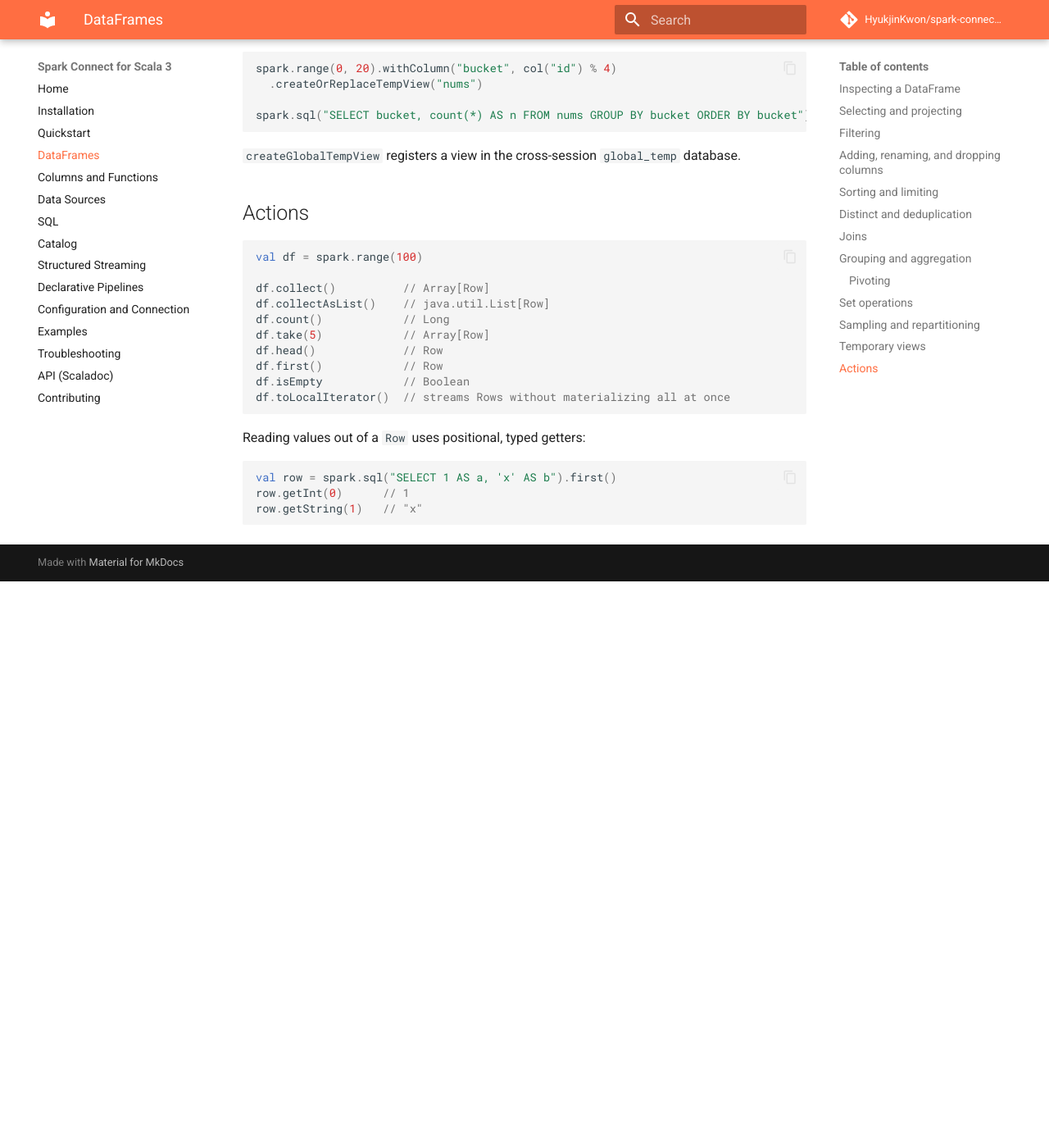
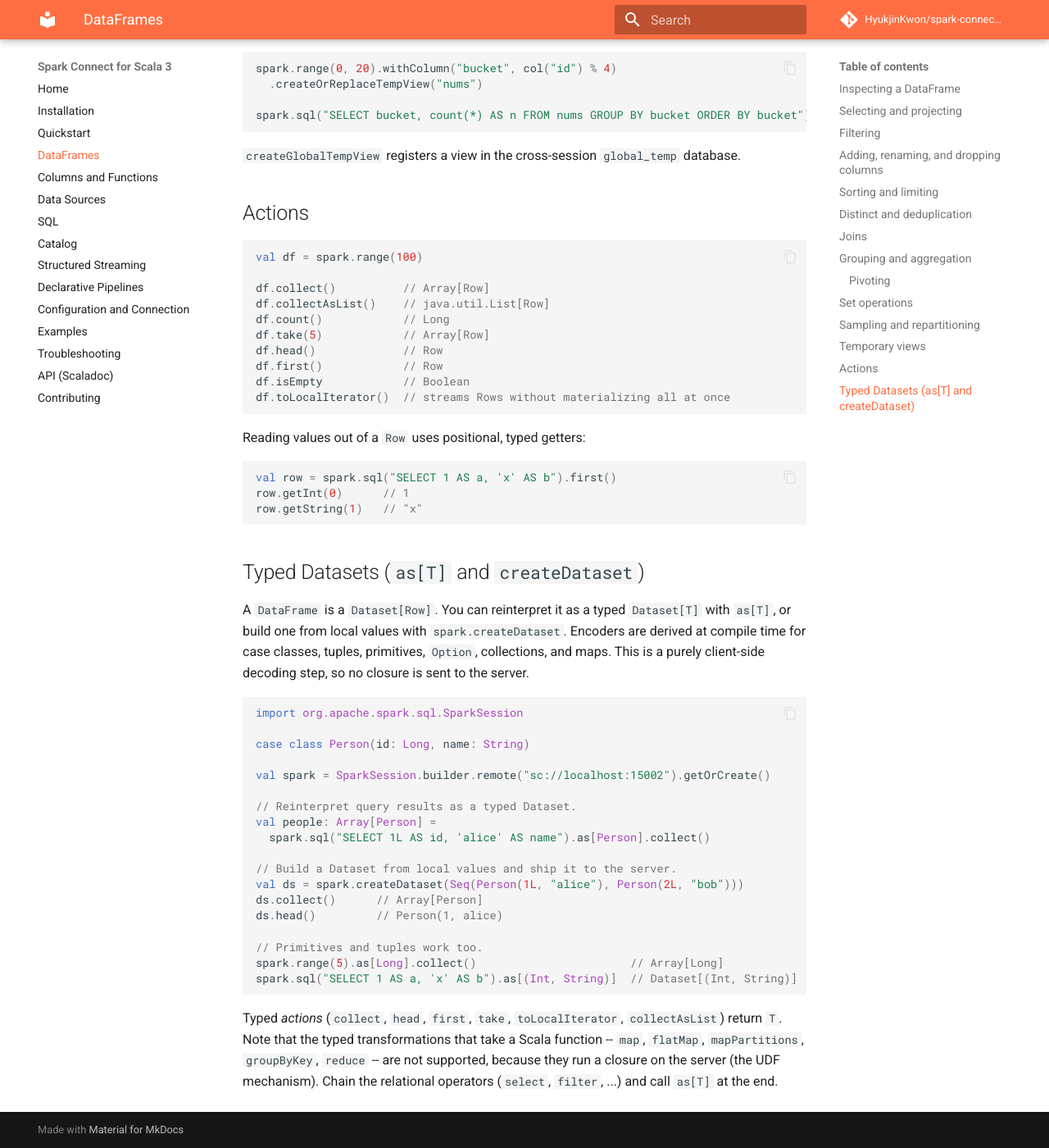
Before and after one commit to HyukjinKwon/spark-connect-scala3, an MkDocs documentation site: the page built from docs/dataframes.md, in a window 1280 px wide and 1400 px high, scrolled down 3584 px. Shown: the whole window at 82% size. Built offline with MkDocs 1.6.1 and Material for MkDocs 9.7.7, drawn with Linux system fonts in a browser that asks for light colours; comment, search, counter and statistics services are not loaded; before the commit the page ends 4293 px from its top, so only the background shows below that.

Commit message:
Add typed Datasets: Encoder derivation, Dataset[T], as[T], createDataset
Closes the encoder-based (no-closure) typed-Dataset gap. Compile-time Encoder
derivation for case classes, tuples, primitives, Option, collections, and maps;
Dataset is now Dataset[T] with typed actions (collect/head/first/take/...).
Documents the closure-based ops (map/flatMap/groupByKey/reduce/mapPartitions) and
RDD/SparkContext as not supported, in README and docs. Verified vs live Spark.

Co-authored-by: Isaac

````diff
--- a/docs/dataframes.md
+++ b/docs/dataframes.md
@@ -204,3 +204,38 @@ val row = spark.sql("SELECT 1 AS a, 'x' AS b").first()
 row.getInt(0)      // 1
 row.getString(1)   // "x"
 ```
+
+## Typed Datasets (`as[T]` and `createDataset`)
+
+A `DataFrame` is a `Dataset[Row]`. You can reinterpret it as a typed `Dataset[T]`
+with `as[T]`, or build one from local values with `spark.createDataset`. Encoders
+are derived at compile time for case classes, tuples, primitives, `Option`,
+collections, and maps. This is a purely client-side decoding step, so no closure is
+sent to the server.
+
+```scala
+import org.apache.spark.sql.SparkSession
+
+case class Person(id: Long, name: String)
+
+val spark = SparkSession.builder.remote("sc://localhost:15002").getOrCreate()
+
+// Reinterpret query results as a typed Dataset.
+val people: Array[Person] =
+  spark.sql("SELECT 1L AS id, 'alice' AS name").as[Person].collect()
+
+// Build a Dataset from local values and ship it to the server.
+val ds = spark.createDataset(Seq(Person(1L, "alice"), Person(2L, "bob")))
+ds.collect()      // Array[Person]
+ds.head()         // Person(1, alice)
+
+// Primitives and tuples work too.
+spark.range(5).as[Long].collect()                       // Array[Long]
+spark.sql("SELECT 1 AS a, 'x' AS b").as[(Int, String)]  // Dataset[(Int, String)]
+```
+
+Typed *actions* (`collect`, `head`, `first`, `take`, `toLocalIterator`,
+`collectAsList`) return `T`. Note that the typed transformations that take a Scala
+function -- `map`, `flatMap`, `mapPartitions`, `groupByKey`, `reduce` -- are not
+supported, because they run a closure on the server (the UDF mechanism). Chain the
+relational operators (`select`, `filter`, ...) and call `as[T]` at the end.
````
Also changed, not shown: README.md (+28 -7 lines), docs/index.md (+15 -2 lines), 13 other files.
